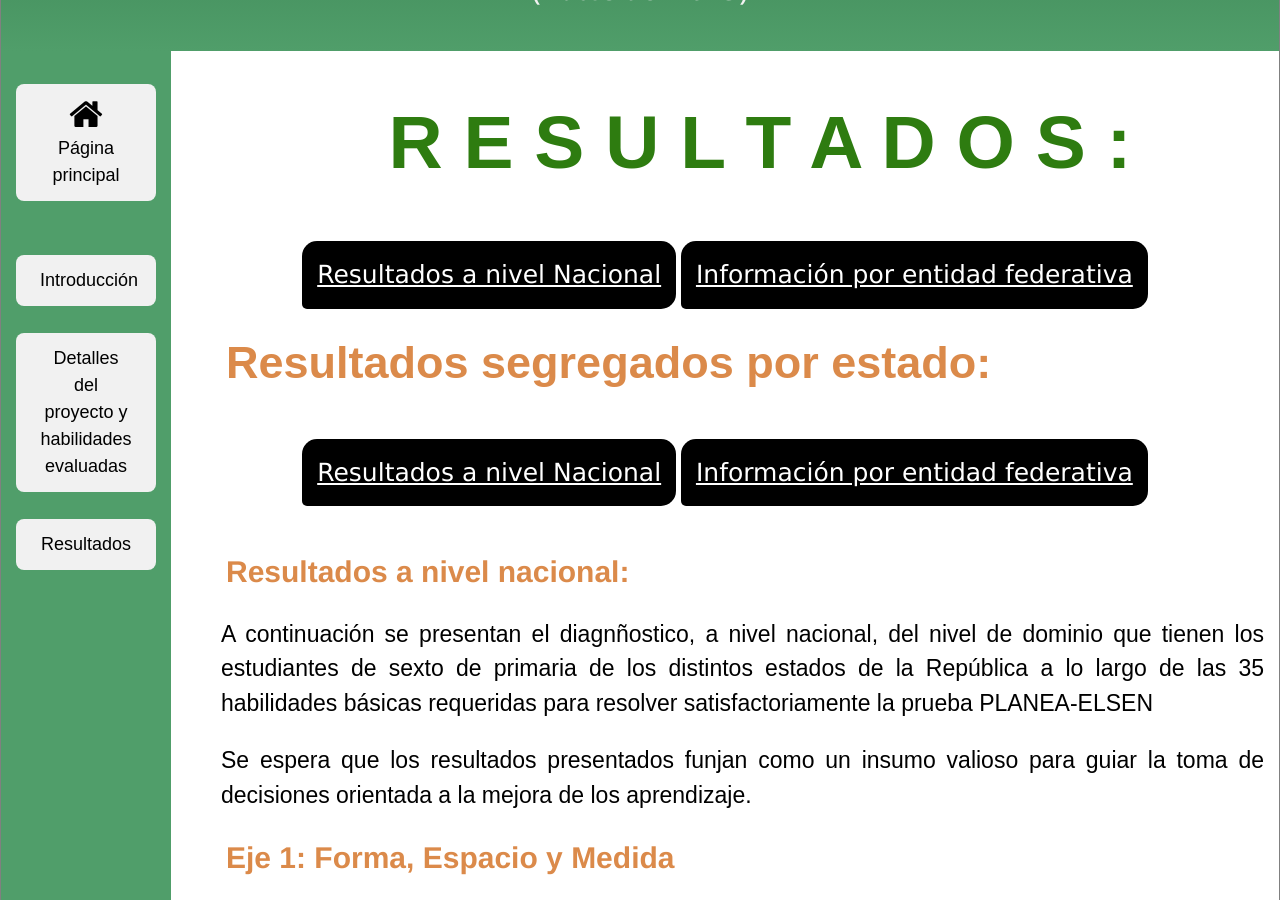
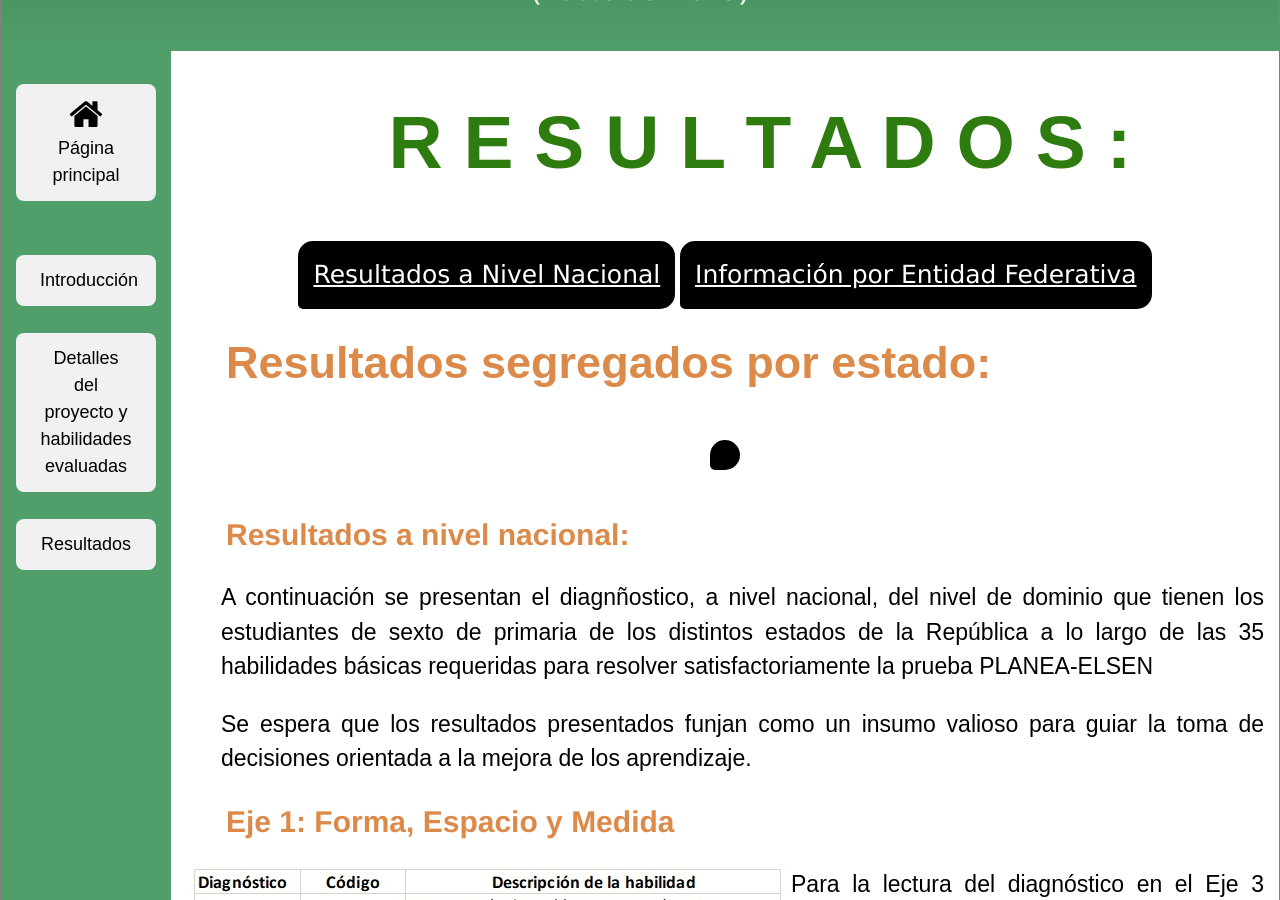
Before and after one commit to rimedie/rimedie.github.io, a Jekyll site: the page built from PLANEA-ELSEN_2015/1_Heatmaps.html, in a window 1280 px wide and 900 px high, scrolled down 400 px. Built offline with Jekyll 4.4.1, drawn with Linux system fonts in a browser that asks for light colours.

Commit message:
Update 1_Estatales.html

```diff
--- a/_layouts/1_Estatales.html
+++ b/_layouts/1_Estatales.html
@@ -233,7 +233,7 @@
 <h1 class="interact" style="font-size: 5em; font-weight: bold; text-align:center; font-family: sans-serif;">R E S U L T A D O S :</h1>
 	<br>
 <div class="dropdown">
-  <button class="dropbtn"><a href="https://rimedie.github.io/about_Filosifia.html" style="color:white;">Resultados a nivel Nacional</a></button>
+  <button class="dropbtn"><a href="https://rimedie.github.io/about_Filosifia.html" style="color:white;">Resultados a Nivel Nacional</a></button>
   <div class="dropdown-content">
     <a href="/PLANEA-ELSEN_2015/Resultados_Nacionales.html#FEM">Eje 1: Forma, Espacio y Medida</a>
     <a href="/PLANEA-ELSEN_2015/Resultados_Nacionales.html#MI">Eje 2: Manejo de la Información</a>
@@ -241,27 +241,31 @@
    </div>
 </div>
 <div class="dropdown">
-  <button class="dropbtn"><a href="https://rimedie.github.io/about_Filosifia.html" style="color:white;">Información por entidad federativa</a></button>
-  <div class="dropdown-content">
-    <a href="">Diferencias en el dominio de cada habilidad</a>
-    <a href="">Perfil diagnóstico por estado</a>
-   </div>
+  <button class="dropbtn"><a href="https://rimedie.github.io/about_Filosifia.html" style="color:white;">Información por Entidad Federativa</a></button>
 </div>
 <h2 class="interact" style="font-size: 3em; font-weight: bold; font-family: sans-serif;">Resultados segregados por estado:</h1>
 	 	<br>
 <div class="dropdown">
-  <button class="dropbtn"><a href="" style="color:white;">Resultados a nivel Nacional</a></button>
+  <button class="dropbtn"><a href="" style="color:white;"></a></button>
   <div class="dropdown-content">
     <a href="/PLANEA-ELSEN_2015/Resultados_Nacionales.html#FEM">Eje 1: Forma, Espacio y Medida</a>
+	    <div class="dropdown-content">
+    	<a href="/PLANEA-ELSEN_2015/Resultados_Nacionales.html#FEM">Eje 1: Forma, Espacio y Medida</a>
+    	<a href="/PLANEA-ELSEN_2015/Resultados_Nacionales.html#MI">Eje 2: Manejo de la Información</a>
+    	<a href="/PLANEA-ELSEN_2015/Resultados_Nacionales.html#SNPA">Eje 3: Sentido Numérico y Pensamiento Algebráico</a>
+   	    </div>
     <a href="/PLANEA-ELSEN_2015/Resultados_Nacionales.html#MI">Eje 2: Manejo de la Información</a>
+	    <div class="dropdown-content">
+    	<a href="/PLANEA-ELSEN_2015/Resultados_Nacionales.html#FEM">Eje 1: Forma, Espacio y Medida</a>
+    	<a href="/PLANEA-ELSEN_2015/Resultados_Nacionales.html#MI">Eje 2: Manejo de la Información</a>
+    	<a href="/PLANEA-ELSEN_2015/Resultados_Nacionales.html#SNPA">Eje 3: Sentido Numérico y Pensamiento Algebráico</a>
+   	    </div>
     <a href="/PLANEA-ELSEN_2015/Resultados_Nacionales.html#SNPA">Eje 3: Sentido Numérico y Pensamiento Algebráico</a>
-   </div>
-</div>
-<div class="dropdown">
-  <button class="dropbtn"><a href="https://rimedie.github.io/about_Filosifia.html" style="color:white;">Información por entidad federativa</a></button>
-  <div class="dropdown-content">
-    <a href="">Diferencias en el dominio de cada habilidad</a>
-    <a href="">Perfil diagnóstico por estado</a>
+	    <div class="dropdown-content">
+    	<a href="/PLANEA-ELSEN_2015/Resultados_Nacionales.html#FEM">Eje 1: Forma, Espacio y Medida</a>
+    	<a href="/PLANEA-ELSEN_2015/Resultados_Nacionales.html#MI">Eje 2: Manejo de la Información</a>
+    	<a href="/PLANEA-ELSEN_2015/Resultados_Nacionales.html#SNPA">Eje 3: Sentido Numérico y Pensamiento Algebráico</a>
+   	    </div>
    </div>
 </div>
 	</center>
```
